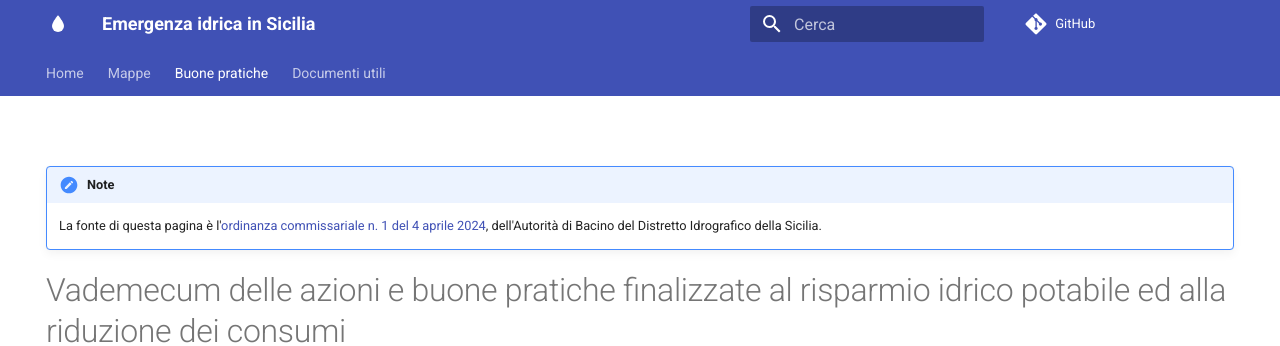
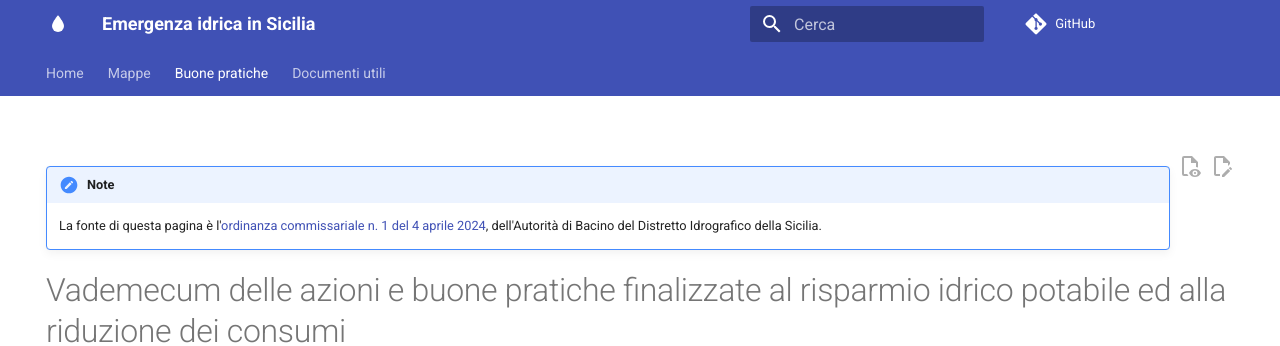
Before and after one commit to opendatasicilia/emergenza-idrica-sicilia, an MkDocs documentation site: the page built from docs/buone-pratiche/index.md, in a window 1280 px wide. Shown: the top 346 px of the page. Built offline with MkDocs 1.6.1 and Material for MkDocs 9.7.7, drawn with Linux system fonts in a browser that asks for light colours; comment, search, counter and statistics services are not loaded.

Commit message:
Update mkdocs.yml
inserirti nelle "features":
- content.action.edit
- content.action.view

```diff
--- a/mkdocs.yml
+++ b/mkdocs.yml
@@ -18,6 +18,8 @@ theme:
     - search.share
     - navigation.footer
     - toc.follow
+    - content.action.edit
+    - content.action.view
 
 repo_url: https://github.com/opendatasicilia/emergenza-idrica-sicilia
 edit_uri: edit/main/docs/
```
